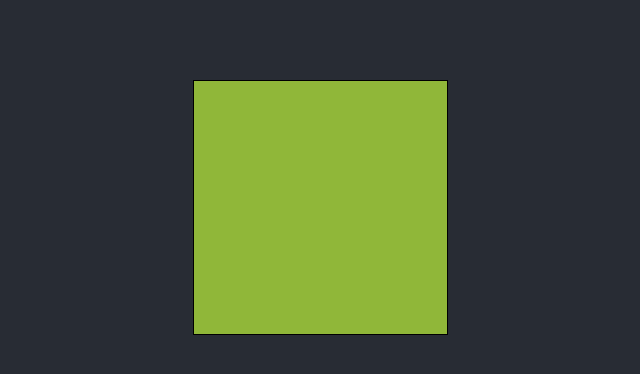
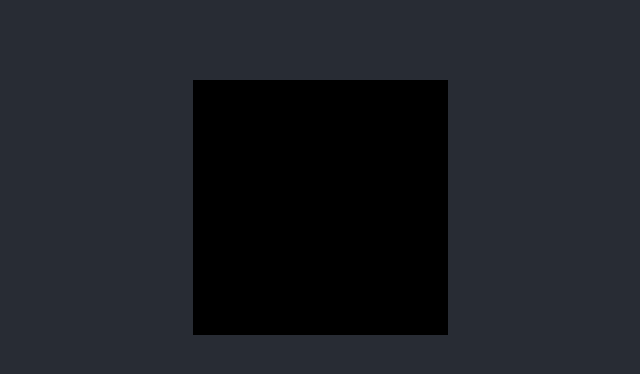
Before and after one commit to JuanVidal03/ejercicios-react, a React (Create React App) app: page / in a window 1280 px wide. Shown: the top 374 px of the page, without its empty margins (320-960 px from the left). Built offline with nearby package versions, Linux system fonts and the light colour scheme.

Commit message:
actualzar entrega clase 10-11-12

```diff
--- a/src/ejercicios/clases-10-11-12/ChangeColor.jsx
+++ b/src/ejercicios/clases-10-11-12/ChangeColor.jsx
@@ -3,6 +3,14 @@ import React, { useState } from 'react';
 
 
 const ChangeColor = () => {
+
+
+    //definimos el color inical del estado y el color inicial
+    const [color, setColor] = useState('#000');
+
+    //estado para manejar el cambio de color en interval
+    const [onMouseOver, setOnMouseOver] = useState(0);
+
 
 
     //definiendo colores aleatorios
@@ -11,27 +19,33 @@ const ChangeColor = () => {
     let azul = Math.floor(Math.random() * 255);
 
 
-    //se define el color principal
-    const colorPrincipal = {
-        backgroundColor: `#000`,
+    //funcion que actualiza el estado del color
+    const generarColorAleatorio = () => {
+        return setColor(`rgba(${rojo}, ${verde}, ${azul})`);
     }
 
-    //definir intervaloa de colores
-    let colorInterval = {
-        backgroundColor: `rgba(${rojo}, ${verde}, ${azul})`,
-}
+    //función para cambiar el color en onMouseOver
+    const cambiarColor = () => {
+        return setOnMouseOver( setInterval(generarColorAleatorio(), 5) );
+    }
 
+    //funcion para detener el cambio de colores
+    const detenerCambioColores = () => {
+        return clearInterval(onMouseOver)
+    }
 
-    //definimos el color inical del estado
-    const [state, setstate] = useState(true);
-
-
-
-
+    //funcion para detener en el color del interval actual
+    const detenerColorInterval = () => {
+        return  clearInterval(onMouseOver)
+    }
 
 
     return (
-        <div className='cuadrado-clase10' style={colorInterval} ></div>
+        <div className='cuadrado-clase10'
+        onMouseOver={cambiarColor}
+        onMouseLeave={detenerCambioColores}
+        onDoubleClick={detenerColorInterval}
+        style={ {backgroundColor: color} }></div>
     );
 }
 
```
